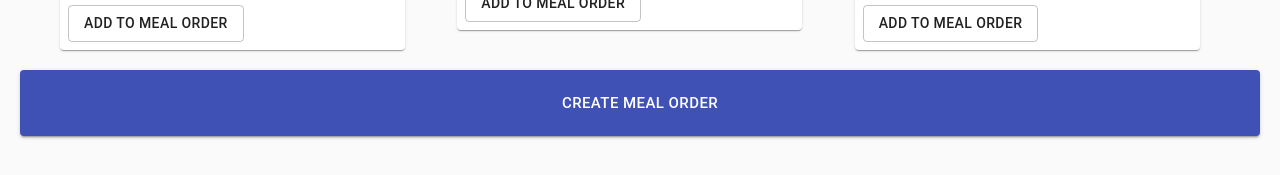
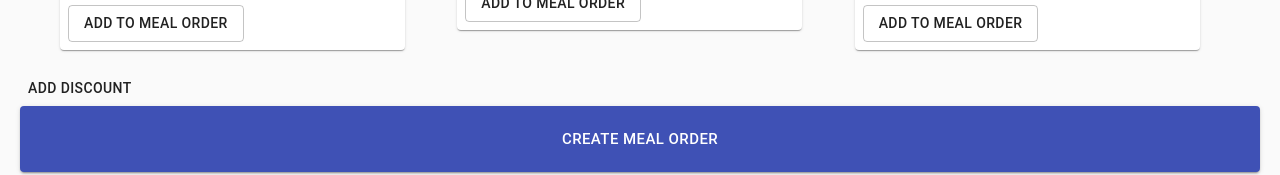
Before and after one commit to oSirhcel/SES10_eRestaurant, a React (Create React App) app in the folder frontend/client/: page /createMealOrder in a window 1280 px wide. Shown: the part 1540-1715 px from the top of the page. Built offline with nearby package versions, Linux system fonts and the light colour scheme.

Commit message:
added event handler for adding discounts

```diff
--- a/frontend/client/src/components/createMealOrder/CreateMealOrderStepper.js
+++ b/frontend/client/src/components/createMealOrder/CreateMealOrderStepper.js
@@ -9,10 +9,7 @@ then details of the selected reservaiton in the second step.*/
 
 export class CreateMealOrderStepper extends Component {
   render() {
-    //const { step, columns, rows, reservationData } = this.props;
-    //const { prevStep, } = this.props;
-    //const { handleRowSelected, handleDelete } = this.props;
-    const { step } = this.props;
+    const { step, handleAddDiscount } = this.props;
     const { prevStep, nextStep, handleAdd, handleRemove, rows, submitOrder, session } = this.props;
     console.log(rows);
 
@@ -25,6 +22,7 @@ export class CreateMealOrderStepper extends Component {
               handleRemove = {handleRemove}
               order = {rows}
               session = {session}
+              handleAddDiscount = {handleAddDiscount}
             />
         );
       case 2:
--- a/frontend/client/src/components/createMealOrder/MealOrderController.js
+++ b/frontend/client/src/components/createMealOrder/MealOrderController.js
@@ -12,6 +12,10 @@ class MealOrderController extends React.Component {
         var data = this.state.data;
         data.push(dish);
         this.setState({data: data});
+    }
+
+    handleAddDiscount = () => {
+      alert("open promotions page");
     }
 
     handleRemove = (itemName) => {
@@ -53,6 +57,7 @@ class MealOrderController extends React.Component {
             rows = {this.state.data}
             handleRemove = {this.handleRemove}
             session = {session}
+            handleAddDiscount = {this.handleAddDiscount}
           />
         </div>
 
--- a/frontend/client/src/components/createMealOrder/createMealOrder.js
+++ b/frontend/client/src/components/createMealOrder/createMealOrder.js
@@ -18,7 +18,7 @@ const useStyles = makeStyles((theme) => ({
   },
 }));
 
-const CreateMealOrder = ({nextStep, handleAdd, order, handleRemove, session}) => {
+const CreateMealOrder = ({nextStep, handleAdd, order, handleRemove, session, handleAddDiscount}) => {
   const classes = useStyles();
 
   const [selectedTab, setSelectedTab] = React.useState(0);
@@ -52,6 +52,9 @@ const CreateMealOrder = ({nextStep, handleAdd, order, handleRemove, session}) =>
         }
       </div>
       <div className={classes.button}>
+        <Button onClick = {handleAddDiscount}>
+          Add Discount
+        </Button>
         <Button
           className={classes.button}
           size="large"
```
